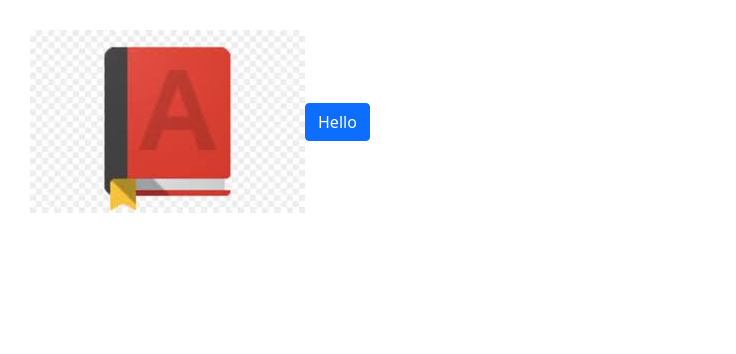
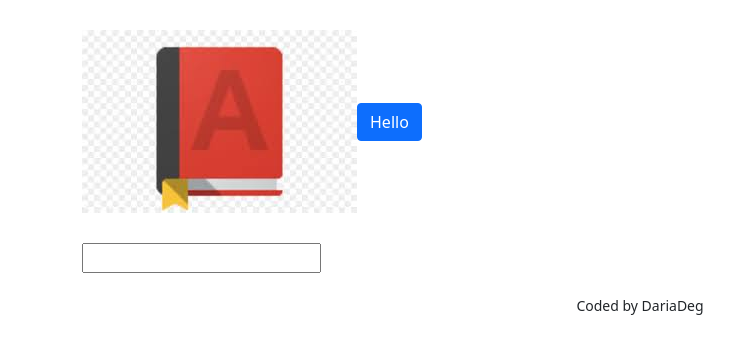
Before and after one commit to DariaDeg/Best-Dictionary-App, a React (Create React App) app: page / in a window 1280 px wide. Shown: the top 354 px of the page, without its empty margins (0-736 px from the left). Built offline with nearby package versions, Linux system fonts and the light colour scheme.

Commit message:
search engine logic integrated

```diff
--- a/src/App.css
+++ b/src/App.css
@@ -5,5 +5,10 @@
 }
 
 .App-header {
-  margin: 30px;
+  margin: 30px 0;
 }
+
+.App-footer {
+  text-align: center;
+  margin: 20px 0;
+}
--- a/src/App.js
+++ b/src/App.js
@@ -1,4 +1,5 @@
 import React from "react";
+import Dictionary from "./Dictionary";
 import logo from "./logo.jpg";
 import "./App.css";
 import "bootstrap/dist/css/bootstrap.min.css";
@@ -6,13 +7,21 @@
 export default function App() {
   return (
     <div className="App">
-      <header className="App-header">
-        <img src={logo} className="App- img-fluid" alt="logo" />
+      <div className="container">
+        <header className="App-header">
+          <img src={logo} className="App- img-fluid" alt="logo" />
 
-        <a href="#" className="btn btn-primary">
-          Hello
-        </a>
-      </header>
+          <a href="www.exactpro.com" className="btn btn-primary">
+            Hello
+          </a>
+        </header>
+        <main>
+          <Dictionary />
+        </main>
+        <footer className="App-footer">
+          <small>Coded by DariaDeg</small>
+        </footer>
+      </div>
     </div>
   );
 }
--- /dev/null
+++ b/src/Dictionary.css
@@ -0,0 +1,2 @@
+.Dictionary {
+}
--- /dev/null
+++ b/src/Dictionary.js
@@ -0,0 +1,22 @@
+import React, { useState } from "react";
+import "./Dictionary.css";
+
+export default function Dictionary() {
+  let [keyword, setKeyword] = useState("");
+
+  function search(event) {
+    event.preventDefault();
+    alert(`searching for ${keyword} definition`);
+  }
+
+  function handleKeywordChange(event) {
+    setKeyword(event.target.value);
+  }
+  return (
+    <div className="Dictionary">
+      <form onSubmit={search}>
+        <input type="search" onChange={handleKeywordChange} />
+      </form>
+    </div>
+  );
+}
```
